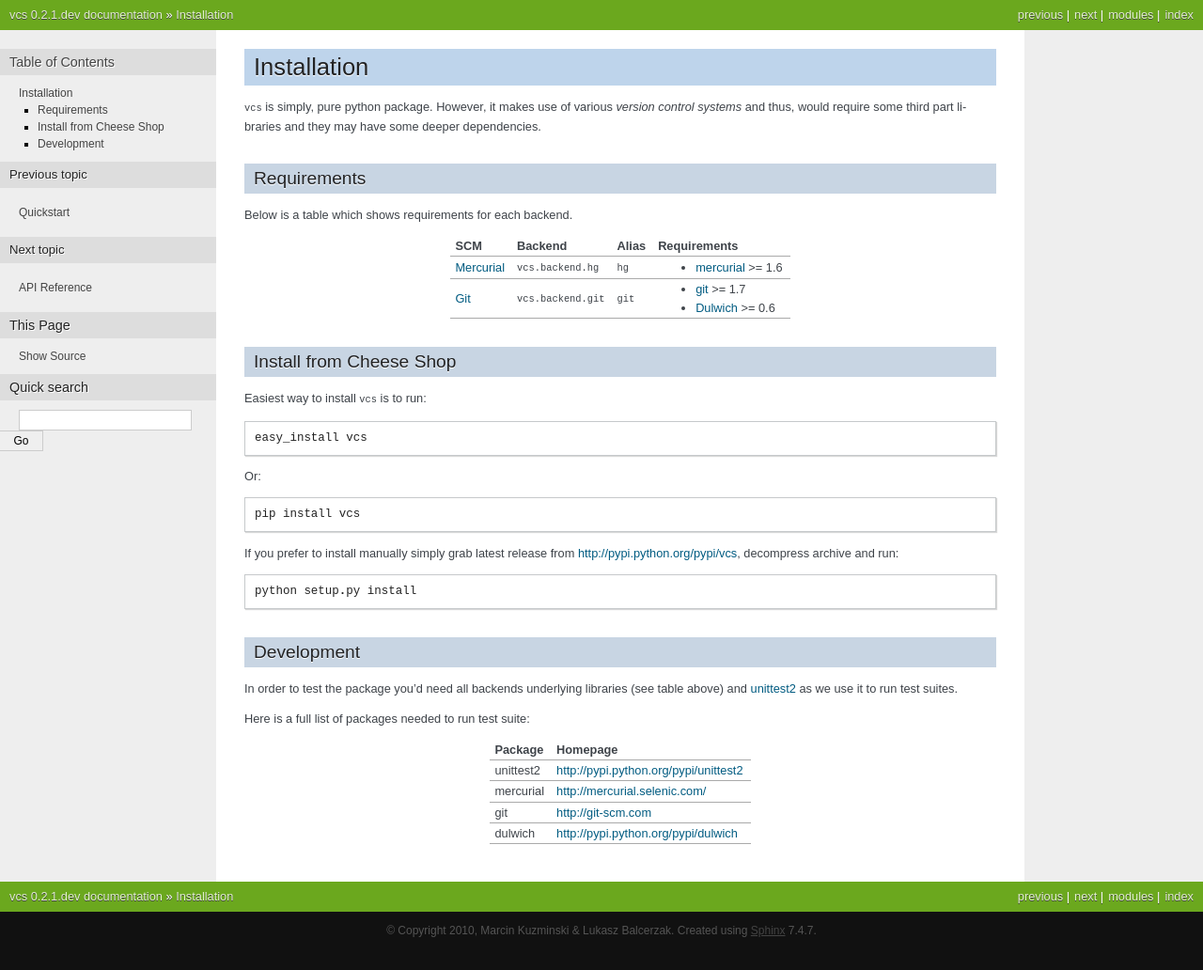
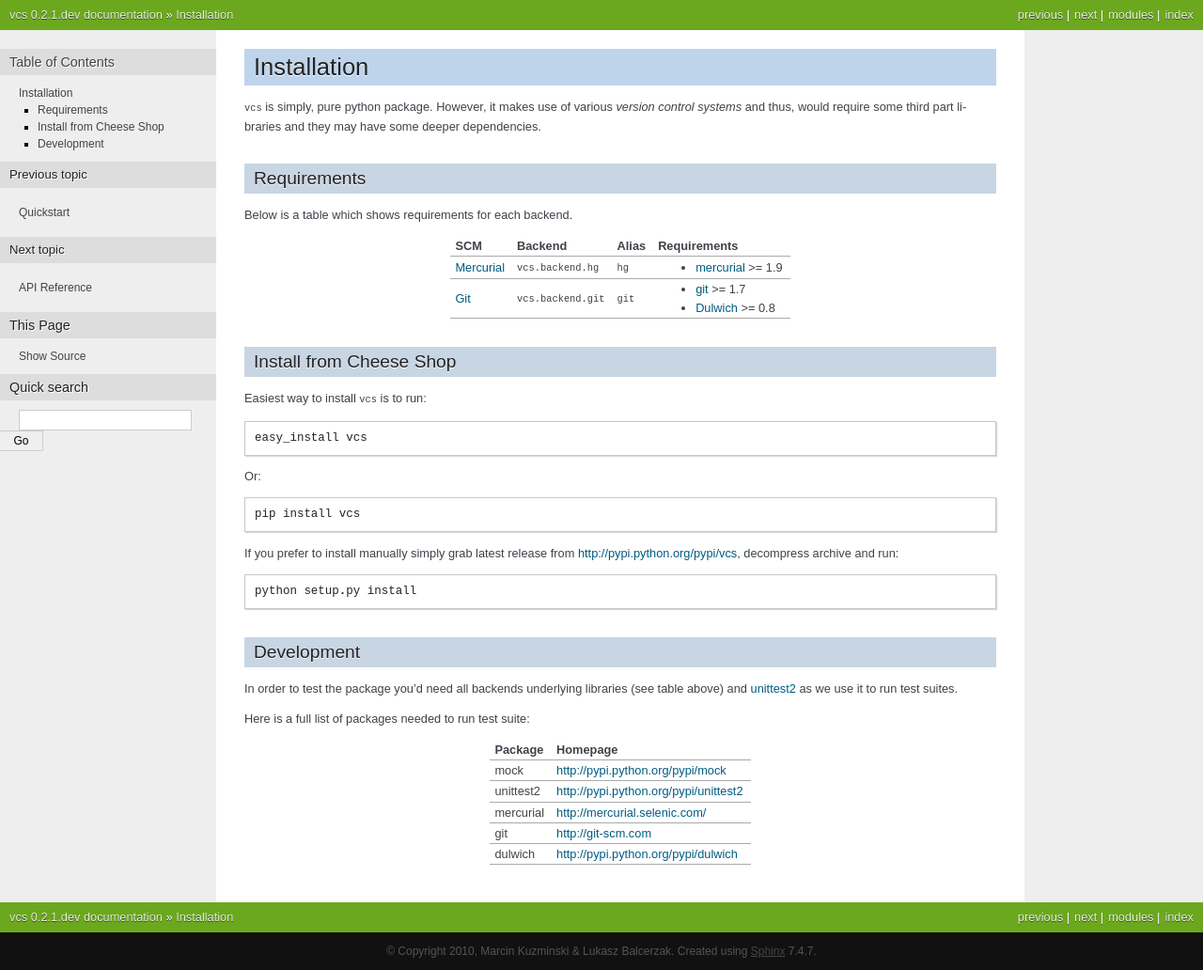
Before and after one commit to codeinn/vcs, a Sphinx documentation site: the page built from docs/installation.rst, in a window 1280 px wide. Shown: the whole page at 94% size. Built offline with Sphinx 7.4.7, drawn with Linux system fonts in a browser that asks for light colours; before the commit the page ends 1010 px from its top, so only the background shows below that.

Commit message:
Installation documentation update

```diff
--- a/docs/installation.rst
+++ b/docs/installation.rst
@@ -15,10 +15,10 @@ Below is a table which shows requirements for each backend.
 +------------+---------------------+---------+---------------------+
 | SCM        | Backend             | Alias   | Requirements        |
 +============+=====================+=========+=====================+
-| Mercurial_ | ``vcs.backend.hg``  | ``hg``  | - mercurial_ >= 1.6 |
+| Mercurial_ | ``vcs.backend.hg``  | ``hg``  | - mercurial_ >= 1.9 |
 +------------+---------------------+---------+---------------------+
 | Git_       | ``vcs.backend.git`` | ``git`` | - git_ >= 1.7       |
-|            |                     |         | - Dulwich_ >= 0.6   |
+|            |                     |         | - Dulwich_ >= 0.8   |
 +------------+---------------------+---------+---------------------+
 
 Install from Cheese Shop
@@ -48,6 +48,8 @@ Here is a full list of packages needed to run test suite:
 +-----------+---------------------------------------+
 | Package   | Homepage                              |
 +===========+=======================================+
+| mock      | http://pypi.python.org/pypi/mock      |
++-----------+---------------------------------------+
 | unittest2 | http://pypi.python.org/pypi/unittest2 |
 +-----------+---------------------------------------+
 | mercurial | http://mercurial.selenic.com/         |
```
